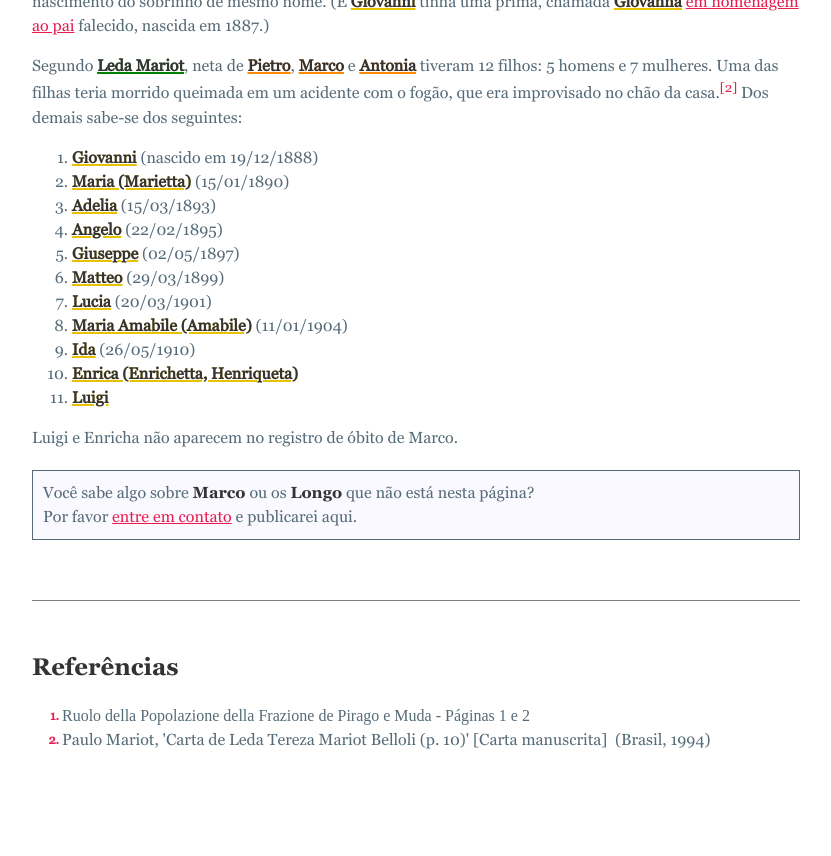
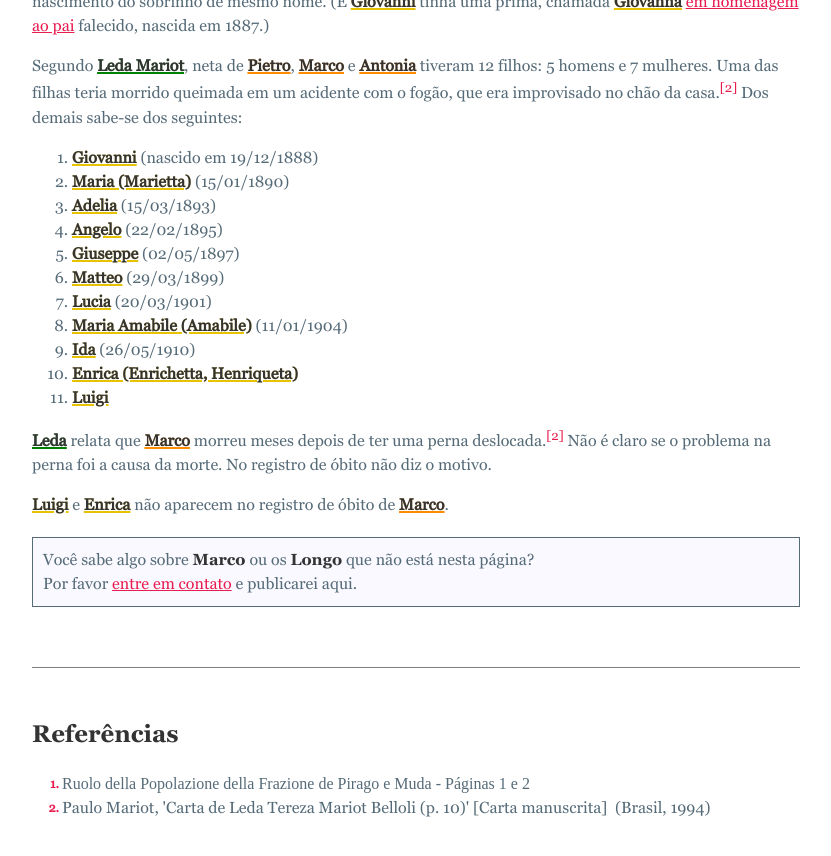
Before and after one commit to sentient06/mariot-family, a Jekyll site: the page built from 2-marco.html, in a window 1280 px wide and 900 px high, scrolled down 1433 px. Shown: the top 856 px of the window, without its empty margins (224-1055 px from the left). Built offline with Jekyll 4.4.1, drawn with Linux system fonts in a browser that asks for light colours; some web fonts are replaced; before the commit the page ends 2265 px from its top, so only the background shows below that.

Commit message:
Added content.

```diff
--- a/2-marco.html
+++ b/2-marco.html
@@ -111,9 +111,11 @@ title: Mariot - Marco Mariot
                 </li>
             </ol>
             <p>
-                Luigi e Enricha não aparecem no registro de óbito de Marco.
+                <strong class="g4">Leda</strong> relata que <strong class="g2">Marco</strong> morreu meses depois de ter uma perna deslocada.<sup>2</sup> Não é claro se o problema na perna foi a causa da morte. No registro de óbito não diz o motivo.
             </p>
-                 <!-- caso as informações estejam corretas, teve, pelo menos, 3 filhos: <strong class="g3">Giovanni</strong> (1888), <strong class="g3">Maria</strong> (1890) e <strong class="g3">Giuseppe</strong> (1887). -->
+            <p>
+                <strong class="g3">Luigi</strong> e <strong class="g3">Enrica</strong> não aparecem no registro de óbito de <strong class="g2">Marco</strong>.
+            </p>
         </section>
 
         <div class="help">
```
